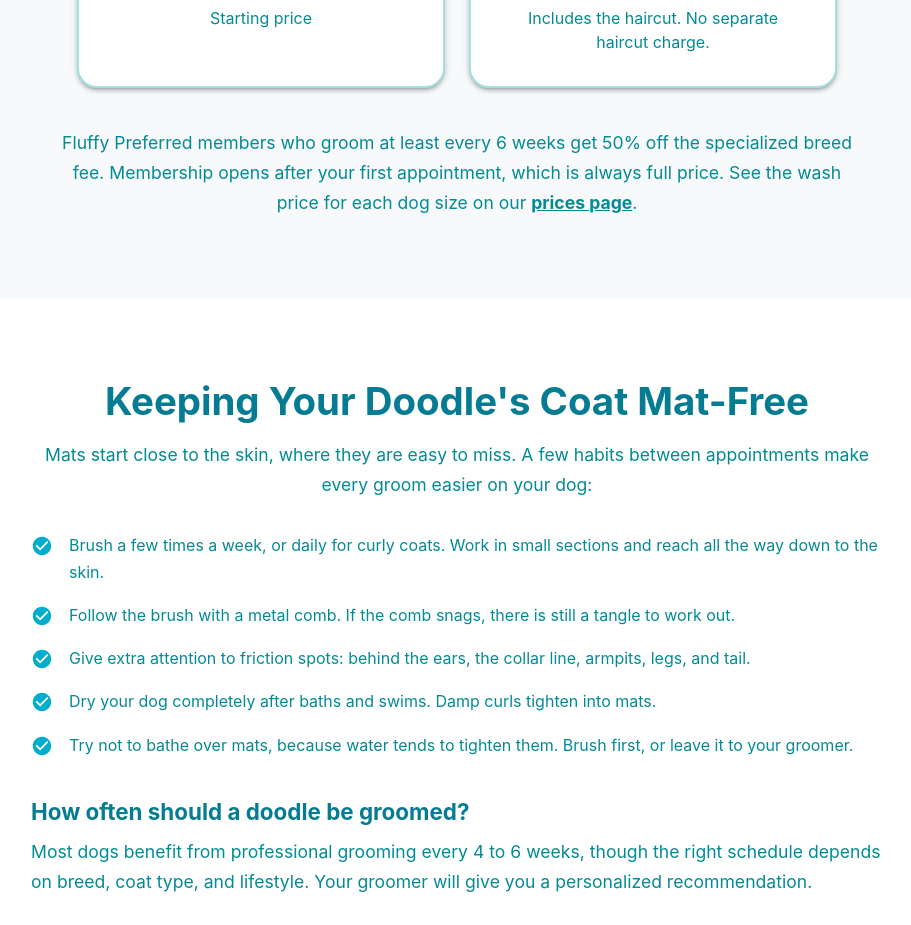
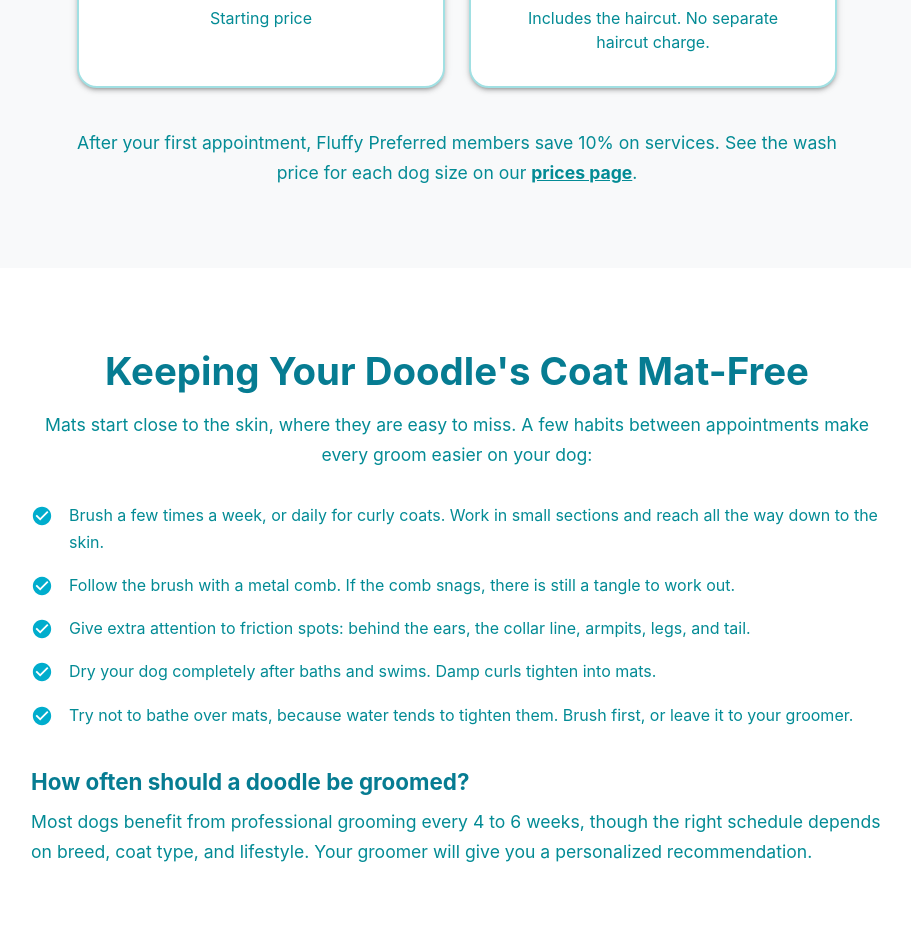
Before and after one commit to crisboxing11/Fluffy, a Next.js app: page /doodle-grooming-las-vegas in a window 1280 px wide. Shown: the part 2723-3648 px from the top of the page, without its empty margins (183-1094 px from the left). Built offline with nearby package versions, Linux system fonts and the light colour scheme.

Commit message:
State Fluffy Preferred as 10% off services.
The doodle page said members who groom every 6 weeks get 50% off the breed fee. Membership is 10% off services after the first appointment.

Co-authored-by: Cristian Arroyo  <crisboxing11@users.noreply.github.com>

```diff
--- a/pages/doodle-grooming-las-vegas.tsx
+++ b/pages/doodle-grooming-las-vegas.tsx
@@ -121,7 +121,7 @@ const doodleFaqs = [
   {
     question: "How much does doodle grooming cost in Las Vegas?",
     answer:
-      "Large doodles start at $140. If your doodle needs a haircut or has matting, a specialized breed fee of up to $50 applies, and that fee includes the haircut, so there's no separate haircut charge. Example: a large doodle with a haircut is $140 + $50 = $190 total. Fluffy Preferred members who groom at least every 6 weeks get 50% off the specialized breed fee.",
+      "Large doodles start at $140. If your doodle needs a haircut or has matting, a specialized breed fee of up to $50 applies, and that fee includes the haircut, so there's no separate haircut charge. Example: a large doodle with a haircut is $140 + $50 = $190 total. After your first appointment, Fluffy Preferred members save 10% on services.",
   },
   {
     question: "How often should my doodle be groomed?",
@@ -526,10 +526,8 @@ const DoodleGroomingLasVegasPage = () => {
           <Typography
             sx={{ ...bodySx, maxWidth: 800, mx: "auto", textAlign: "center", mt: 5 }}
           >
-            Fluffy Preferred members who groom at least every 6 weeks get 50%
-            off the specialized breed fee. Membership opens after your first
-            appointment, which is always full price. See the wash price for
-            each dog size on our{" "}
+            After your first appointment, Fluffy Preferred members save 10%
+            on services. See the wash price for each dog size on our{" "}
             <Link href="/prices" style={linkStyle}>
               prices page
             </Link>
```
